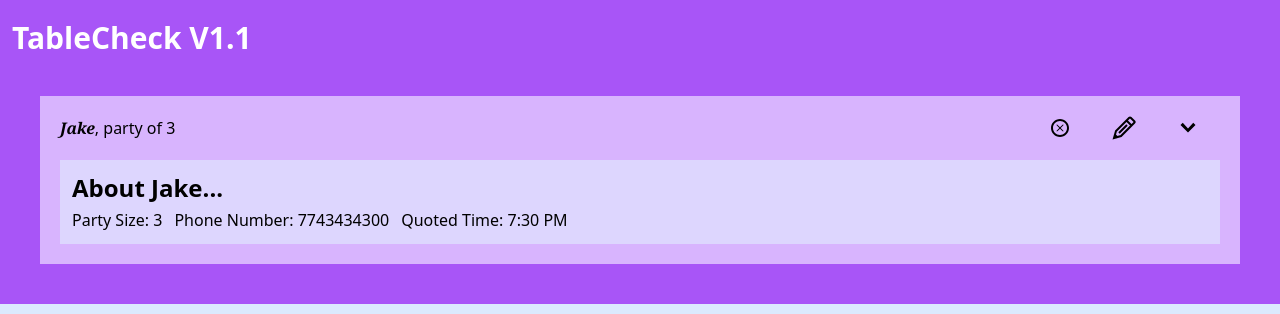
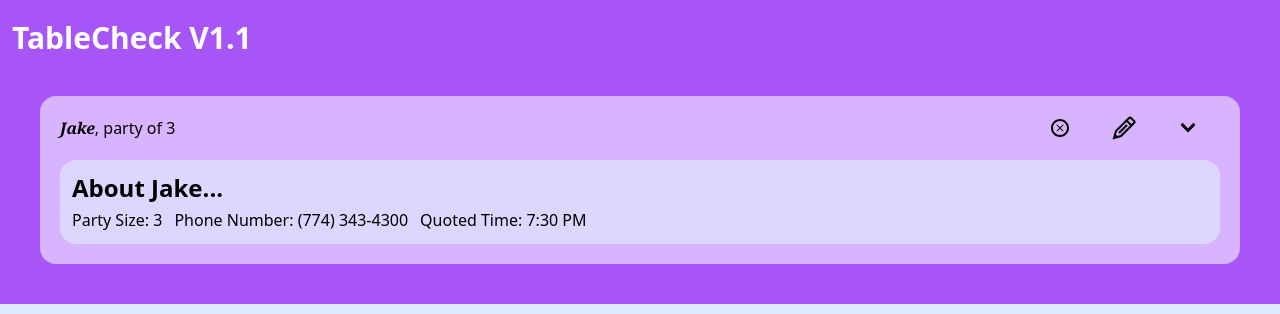
Before and after one commit to mrwrench24/TableCheck, a React (Create React App) app: page / in a window 1280 px wide. Both pictures are taken after a click on the icon 1188 px from the left and 128 px from the top of the page. Shown: the top 314 px of the page. Built offline with nearby package versions, Linux system fonts and the light colour scheme.

Commit message:
Visual improvements - rounded corners!

```diff
--- a/src/components/Dropdown.js
+++ b/src/components/Dropdown.js
@@ -1,5 +1,5 @@
 import { useState } from "react";
-import { GoArrowDown } from "react-icons/go";
+import { GoArrowRight } from "react-icons/go";
 
 function Dropdown({ options, value, onChange }) {
   const [isOpen, setIsOpen] = useState(false);
@@ -17,7 +17,7 @@ function Dropdown({ options, value, onChange }) {
   const renderedOptions = options.map((option) => {
     return (
       <div
-        className="hover:bg-sky-100 rounded cursor-pointer p-1"
+        className="mt-0.5 hover:bg-sky-100 border-black-100 rounded-lg cursor-pointer p-1"
         onClick={() => handleOptionClick(option)}
         key={option.value}
       >
@@ -33,7 +33,7 @@ function Dropdown({ options, value, onChange }) {
         onClick={handleClick}
       >
         {value?.label || "Select..."}
-        <GoArrowDown />
+        <GoArrowRight />
       </div>
       {isOpen && <div>{renderedOptions}</div>}
     </div>
--- a/src/components/EditParty.js
+++ b/src/components/EditParty.js
@@ -39,7 +39,7 @@ function EditParty({ onSubmit, reference }) {
   }
 
   return (
-    <div className="mt-5 p-3 bg-gray-100">
+    <div className="mt-5 p-3 bg-gray-100 rounded-2xl">
       <form onSubmit={handleFormSubmit}>
         <Dropdown options={editOptions} value={selection} onChange={handleSelect}></Dropdown>
         <input
--- a/src/components/SummaryParty.js
+++ b/src/components/SummaryParty.js
@@ -1,10 +1,18 @@
+const formatPhone = (numToFormat) => {
+  const firstThree = parseInt(numToFormat / 10000000);
+  const midThree = parseInt((numToFormat / 10000) % 1000);
+  const lastFour = parseInt(numToFormat % 10000);
+
+  return "(" + firstThree + ") " + midThree + "-" + lastFour;
+}
+
 function SummaryParty({ reference }) {
   return (
-    <div className="bg-violet-200 mt-5 p-3 flex-row">
+    <div className="bg-violet-200 mt-5 p-3 flex-row rounded-2xl">
       <div className="text-2xl text-gray font-semibold">About {reference.name}...</div>
       <div className="space-x-3 pt-1">
         <span>Party Size: {reference.size}</span>
-        <span>Phone Number: {reference.phoneNumber}</span>
+        <span>Phone Number: {formatPhone(reference.phoneNumber)}</span>
         <span>Quoted Time: {reference.quotedTime}</span>
       </div>
     </div>
--- a/src/components/WaitingParty.js
+++ b/src/components/WaitingParty.js
@@ -45,7 +45,7 @@ function WaitingParty({ reference }) {
 
   return (
     <div>
-      <div className="box-border bg-purple-300 m-5 p-5">
+      <div className="box-border rounded-2xl bg-purple-300 m-5 p-5">
         <span className="italic font-serif font-bold">{reference.name}</span>,
         party of {reference.size}
         <GoChevronDown
```
